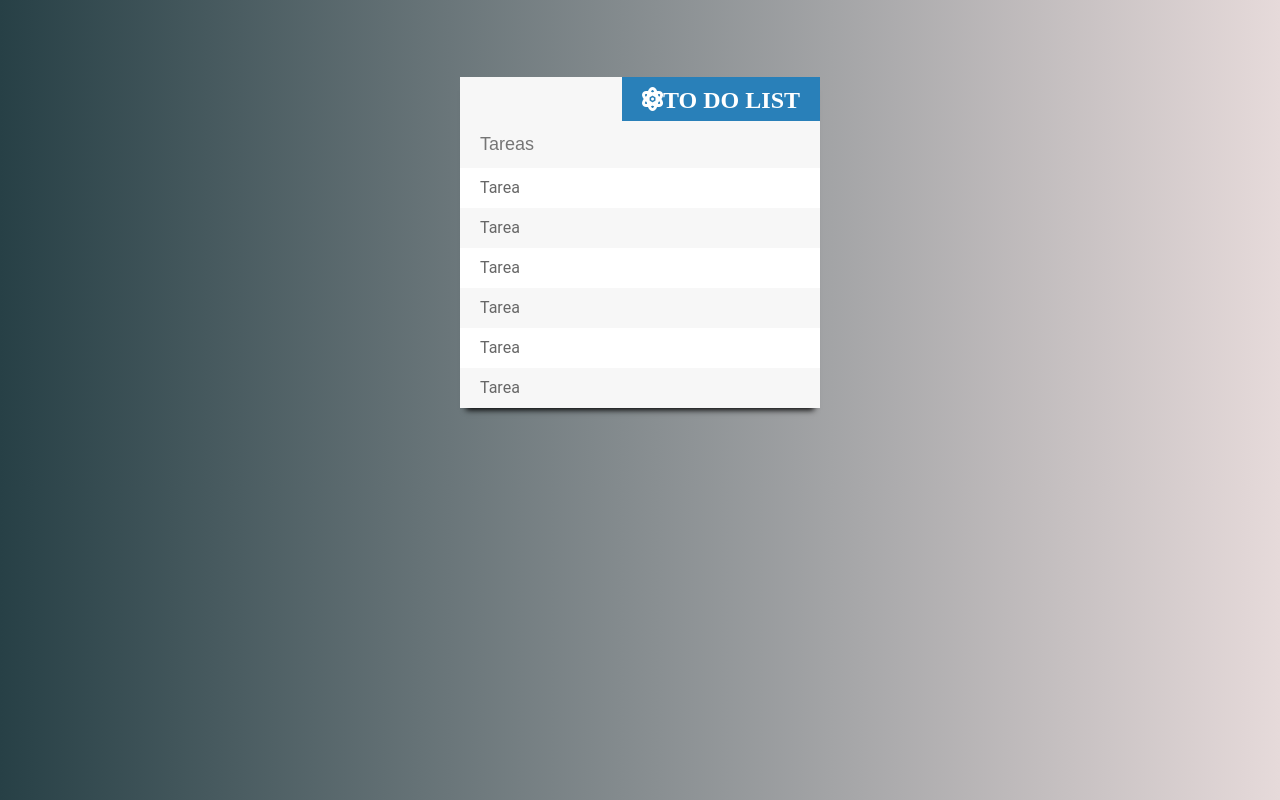
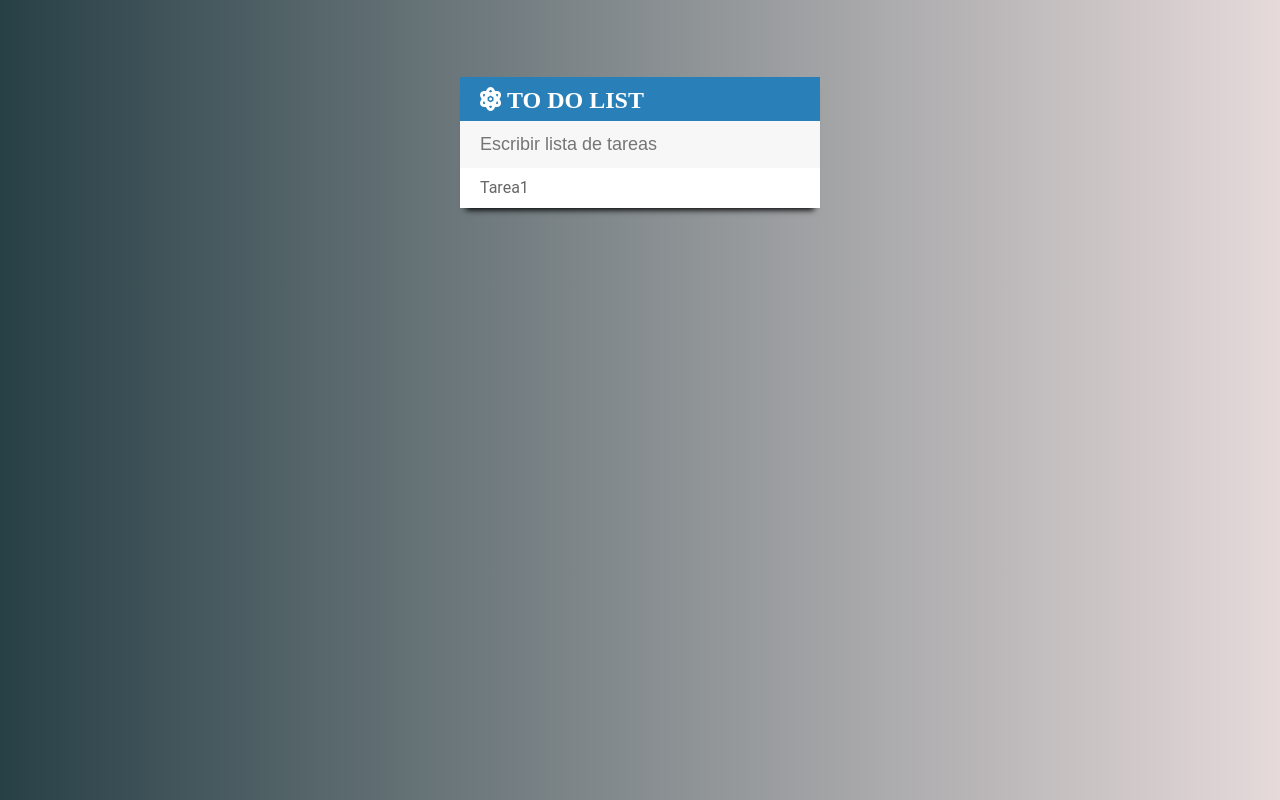
Before and after one commit to yosoyjacko/toDoList, a plain HTML site: page index.html in a window 1280 px wide. Drawn offline with Linux system fonts and the light colour scheme.

Commit message:
solucionado de errores

```diff
--- a/assets/css/todolist.css
+++ b/assets/css/todolist.css
@@ -4,14 +4,7 @@
     box-sizing: border-box;
 }
 
-body {
-    font-family: "Roboto", sans-serif;
-    background: #E6DADA;
-    background: -webkit-linear-gradient(to right, #274046, #E6DADA);
-	background: linear-gradient(to right, #274046, #E6DADA);
-}
-
-.container {
+#container{
 	width: 360px;
 	margin: 6% auto;
 
@@ -21,7 +14,11 @@ body {
 	        box-shadow: 0 8px 6px -6px black;
 }
 
-h1 {
+.complete{
+	text-decoration: line-through; color: gray;
+}
+h1{
+    width: 100%;
 	background-color: #2980b9;
 	color: white;
 	margin: 0;
@@ -29,44 +26,45 @@ h1 {
 	text-transform: uppercase;
 	font-size: 24px;
 	font-weight: normal;
+
+
 }
-
-input {
+ul{
+	list-style: none;
+	margin: 0;
+	padding: 0;
+}
+body {font-family: "Roboto", sans-serif;
+	background: #E6DADA;
+	background: -webkit-linear-gradient(to right, #274046, #E6DADA);
+	background: linear-gradient(to right, #274046, #E6DADA);
+}
+li{
+	background-color: white;
+	height: 40px;
+	line-height: 40px;
+	color: #666;
+}
+li:nth-child(even){
+	background-color: #f7f7f7;
+}
+input{
 	font-size: 18px;
 	background-color: #f7f7f7;
 	width: 100%;
 	padding: 13px 13px 13px 20px;
 	border: none;
 }
-
-input:focus {
+input:focus{
 	background-color: #fff;
 	outline: none;
 	border: 3px solid #2980b9;
 }
+.fa-atom{
+	float: right;
 
-ul {
-    list-style: none;
-    margin: 0;
-    padding: 0;
 }
-
-li {
-    background-color: white;
-    height: 40px;
-    line-height: 40px;
-    color: #666;
-}
-
-li:nth-child(even) {
-    background-color: #F7F7F7;
-}
-
-.fa-atom {
-    float: right;
-}
-
-span {
+span{
 	background-color: #e74c3c;
 	color: white;
 	height: 40px;
@@ -77,13 +75,7 @@ span {
 	transition: 0.2s linear;
 	opacity: 0;
 }
-
-li:hover span {
+li:hover span{
 	width: 40px;
 	opacity: 1;
 }
-
-.complete {
-    text-decoration: line-through;
-    color: gray;
-}
--- a/index.html
+++ b/index.html
@@ -5,24 +5,19 @@
     <meta http-equiv="X-UA-Compatible" content="IE=edge">
     <meta name="viewport" content="width=device-width, initial-scale=1.0">
     <title>To Do List</title>
-    <link rel="stylesheet" href="assets/css/todolist.css">
-    <link rel="stylesheet" href="https://use.fontawesome.com/releases/v5.7.1/css/all.css" integrity="sha384-fnmOCqbTlWIlj8LyTjo7mOUStjsKC4pOpQbqyi7RrhN7udi9RwhKkMHpvLbHG9Sr" crossorigin="anonymous">
-    <script src="/toDoList/assets/javascript/librerias/jquery-3.3.1.min.js"></script>
+	<link rel="stylesheet" type="text/css" href="assets\css\todolist.css">
+	<link rel="stylesheet" href="https://use.fontawesome.com/releases/v5.7.1/css/all.css" integrity="sha384-fnmOCqbTlWIlj8LyTjo7mOUStjsKC4pOpQbqyi7RrhN7udi9RwhKkMHpvLbHG9Sr" crossorigin="anonymous">
+	<script src="assets\javascript\librerias\jquery-3.3.1.min.js"></script>
 </head>
 <body>
-    <div class="container">
-        <h1 class="fas fa-atom">To Do List</h1>
-        <input type="text" placeholder="Tareas">
-        <ul>
-            <li><span><i class="fas fa-trash-alt"></i></span>Tarea</li>
-            <li><span><i class="fas fa-trash-alt"></i></span>Tarea</li>
-            <li><span><i class="fas fa-trash-alt"></i></span>Tarea</li>
-            <li><span><i class="fas fa-trash-alt"></i></span>Tarea</li>
-            <li><span><i class="fas fa-trash-alt"></i></span>Tarea</li>
-            <li><span><i class="fas fa-trash-alt"></i></span>Tarea</li>
-        </ul>
-    </div>
+	<div id="container">
+		<h1 class="fas fa-atom"> To do list</h1>
+		<input type="text" placeholder="Escribir lista de tareas">
+		<ul>
+			<li><span><i class="fas fa-trash-alt"></i></span>Tarea1</li>
+		</ul>
+	</div>
 
-<script src="assets/javascript/todolist.js"></script>
+	<script src="assets\javascript\todolist.js"></script>
 </body>
 </html>
```
Lines whose indentation alone changed are shown as unchanged.
